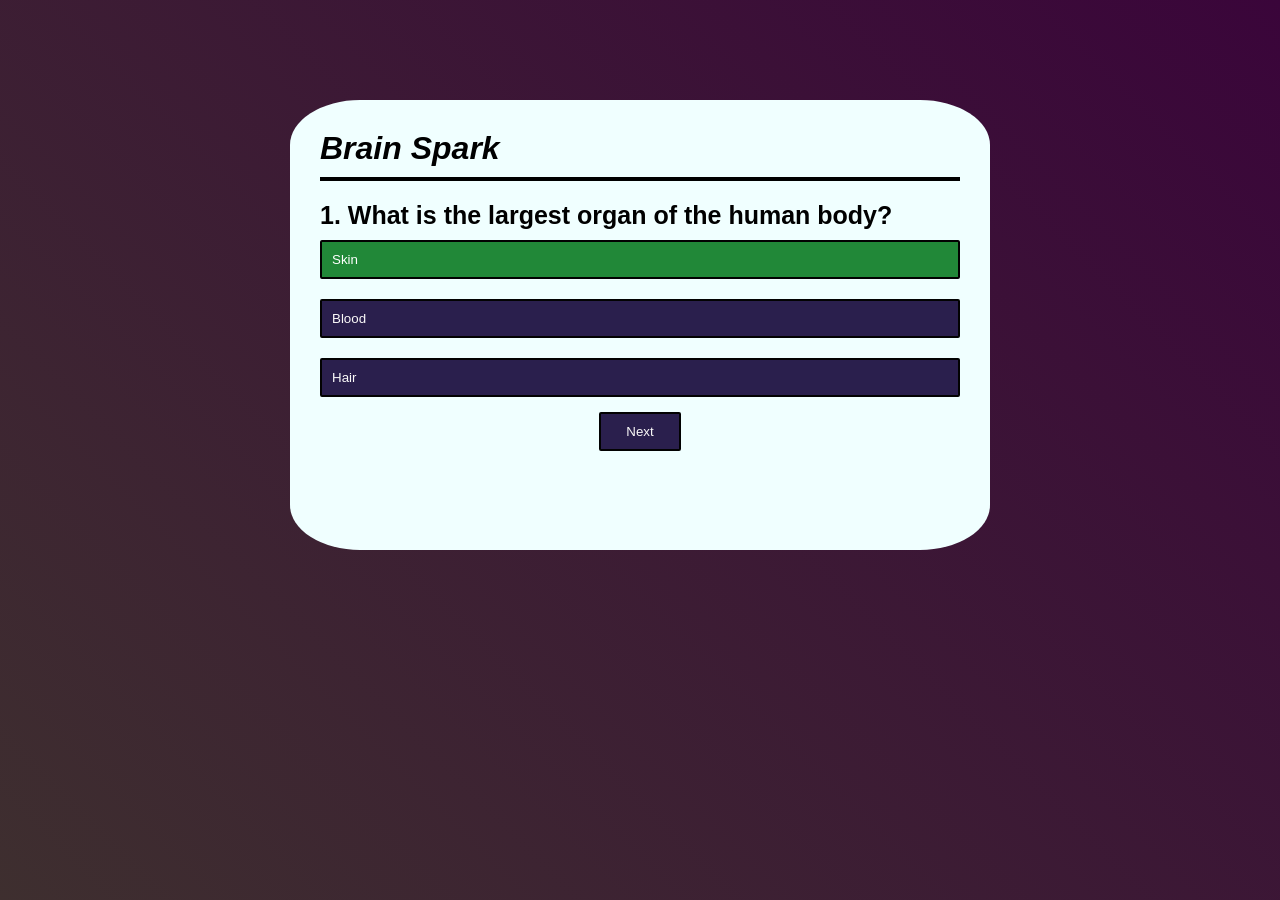
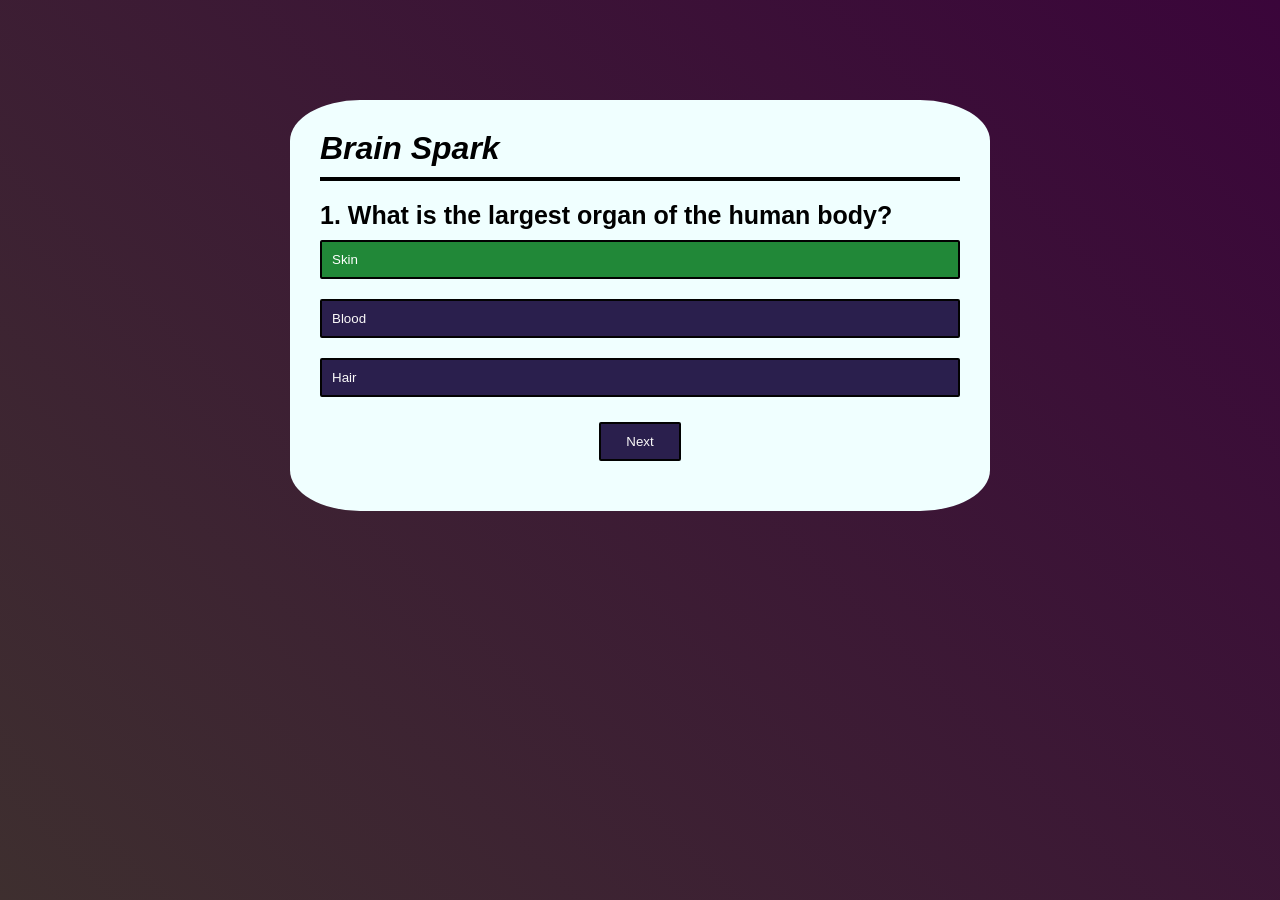
Before and after one commit to aqsaishtiaq19/Quiziffy, a plain HTML site: page index.html in a window 1280 px wide. Both pictures are taken after a click on the button "Skin". Drawn offline with Linux system fonts and the light colour scheme.

Commit message:
update quiz files

```diff
--- a/style.css
+++ b/style.css
@@ -18,7 +18,7 @@ body {
     border-radius: 10%;
     padding: 30px;
     margin: 100px auto 0;
-    min-height: 450px;
+    min-height: 300px;
 }
 
 .app h1 {
@@ -77,7 +77,7 @@ body {
     color: rgb(250, 249, 249);
     border: 2px solid rgb(2, 2, 2);
     padding: 10px 25px;
-    margin: 5px auto 0;
+    margin: 15px auto 0;
     font-weight: 500;
     text-align: center;
     border-radius: 2px;
```
